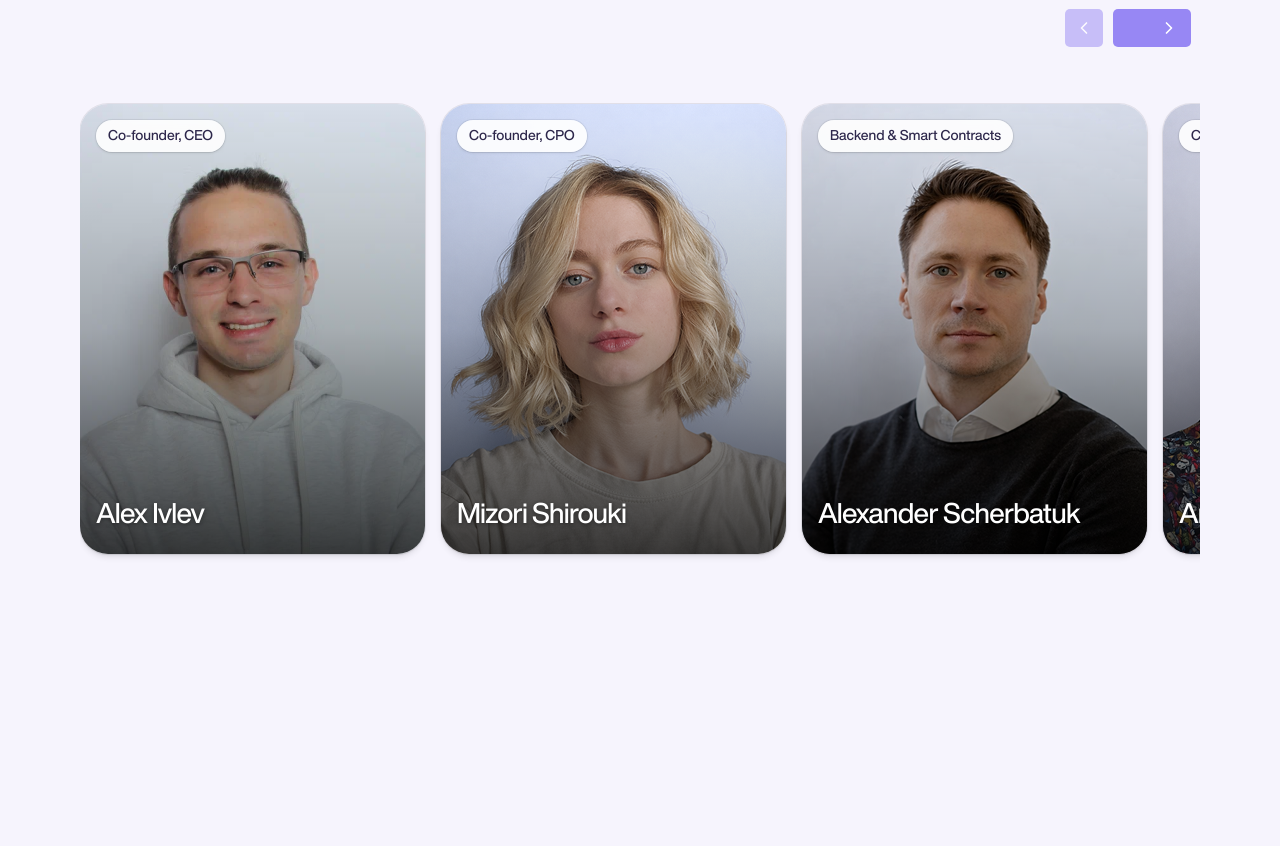
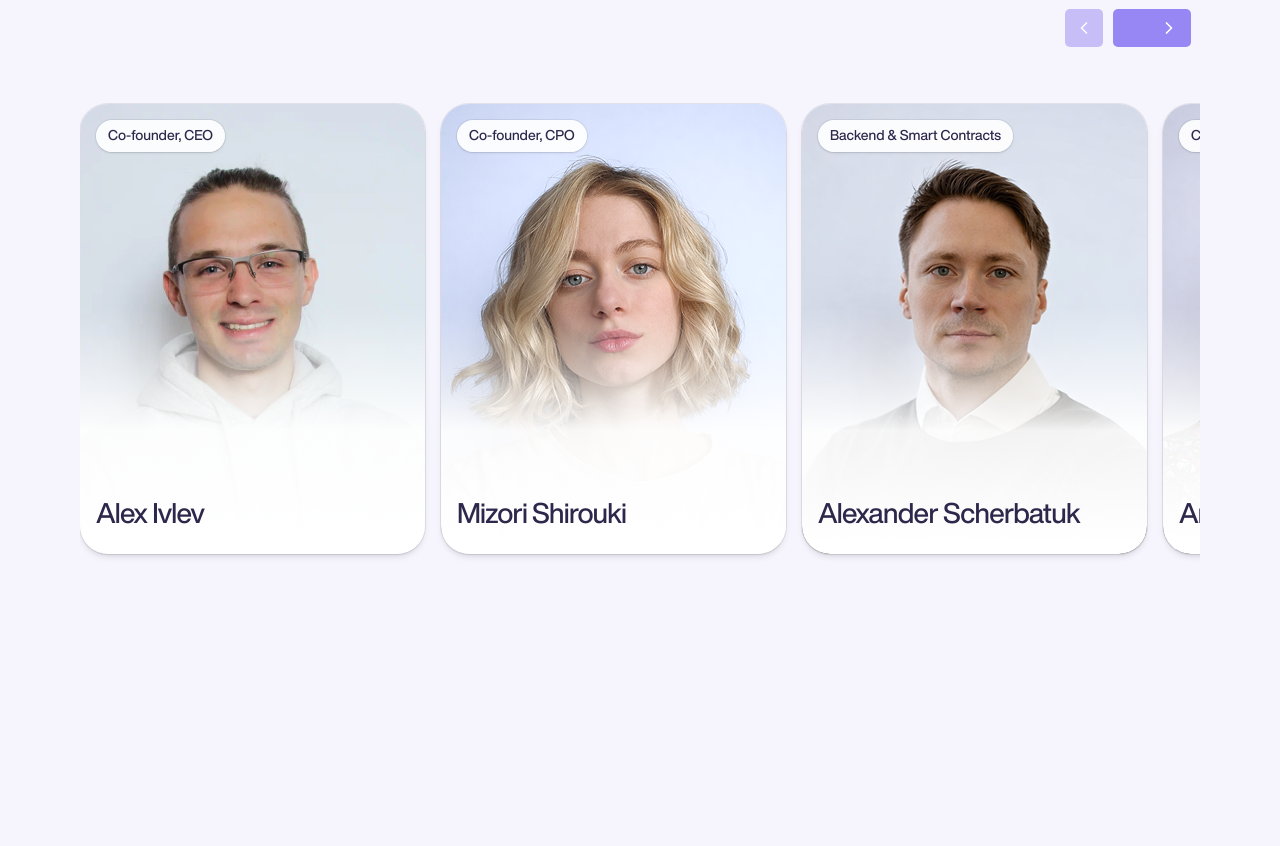
Before and after one commit to PraxisFinance/landing, a Next.js app: page / in a window 1280 px wide. Shown: the part 5708-6554 px from the top of the page. Built offline with nearby package versions, Linux system fonts and the light colour scheme.

Commit message:
fix text color

```diff
--- a/components/sections/team/team-card.tsx
+++ b/components/sections/team/team-card.tsx
@@ -80,7 +80,7 @@ export function TeamCard({
       </div>
 
       <div
-        className="pointer-events-none absolute inset-0 bg-gradient-to-t from-black/75 via-black/25 to-transparent"
+        className="pointer-events-none absolute inset-x-0 bottom-0 z-[1] h-[55%] bg-gradient-to-t from-white from-[5%] via-white/95 to-transparent"
         aria-hidden
       />
 
@@ -99,7 +99,7 @@ export function TeamCard({
         <div className="flex flex-col gap-2">
           <p
             className={cn(
-              "font-bold leading-tight tracking-tight text-white drop-shadow-[0_1px_2px_rgba(0,0,0,0.45)]",
+              "font-bold leading-tight tracking-tight text-brand-black",
               nameTextClassName ?? "text-xl"
             )}
           >
@@ -115,7 +115,7 @@ export function TeamCard({
             <div className="min-h-0 overflow-hidden">
               <p
                 className={cn(
-                  "text-pretty pb-2 font-normal leading-snug text-white/95",
+                  "text-pretty pb-2 font-normal leading-snug text-brand-black/85",
                   bioTextClassName ?? "text-sm"
                 )}
               >
```
